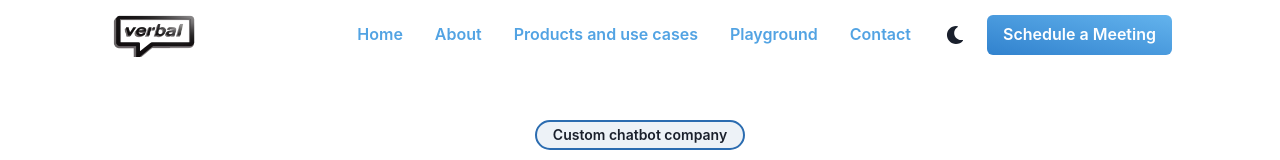
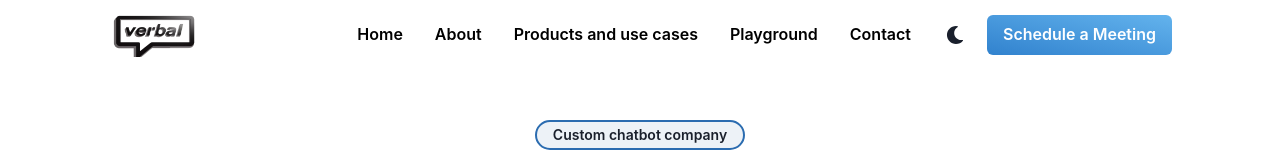
Before and after one commit to KleiAliaj/verbalchat, a Next.js app: page / in a window 1280 px wide. Shown: the top 160 px of the page. Built offline with nearby package versions, Linux system fonts and the light colour scheme.

Commit message:
Update NavItems.js

```diff
--- a/components/Header/NavItems.js
+++ b/components/Header/NavItems.js
@@ -10,7 +10,7 @@ const NavItems = () => {
         <ButtonGroup isAttached alignSelf="center">
           {linkDetails.map((item, index) => (
             <NextLink key={index} href={item.link} passHref>
-              <Button variant={"ghost"} color="#52A3E3" size="md" colorScheme="teal">
+              <Button variant={"ghost"} color="black" size="md" colorScheme="teal">
                 {item.name}
               </Button>
             </NextLink>
```
